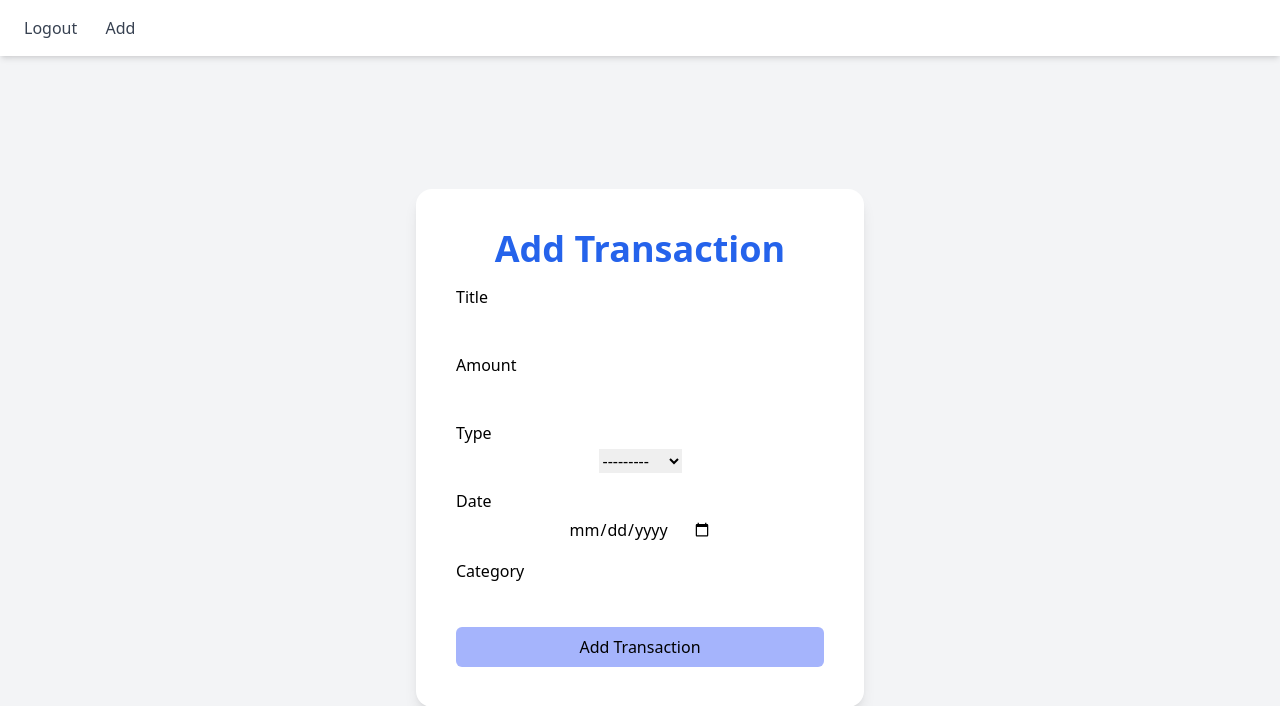
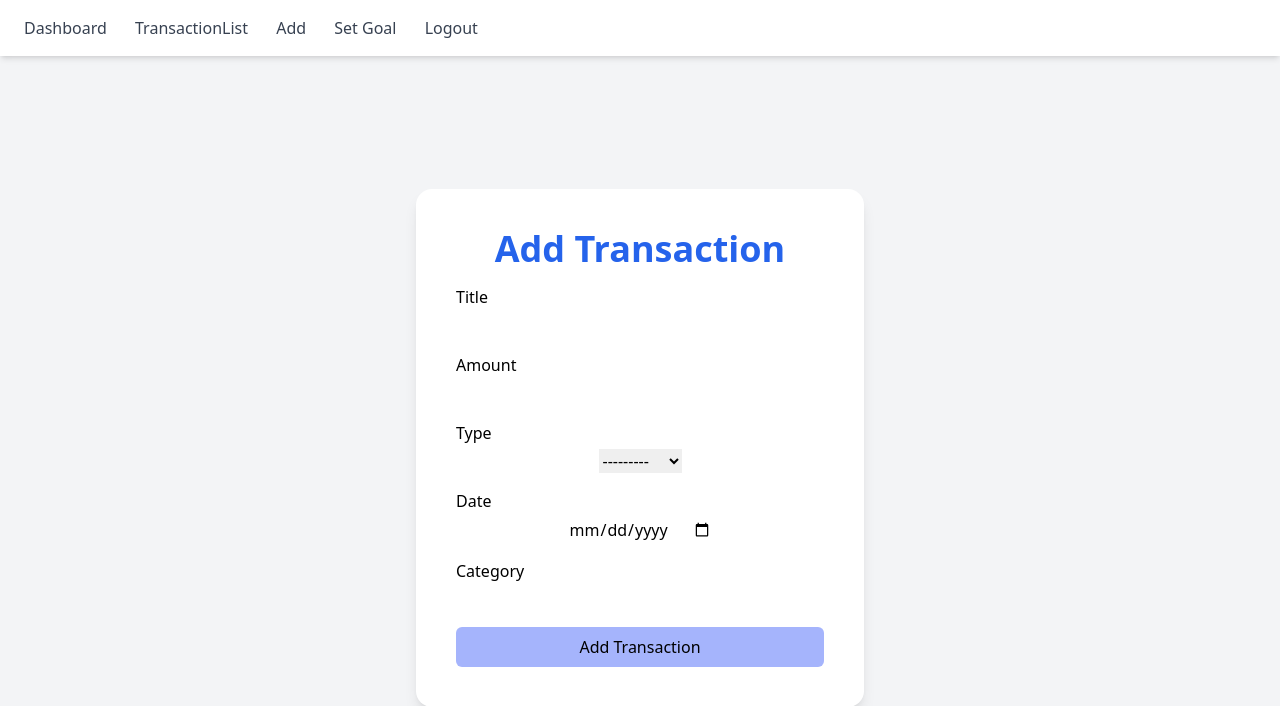
Before and after one commit to MSHAHID1122/Django, a Django app: page /transcation in a window 1280 px wide. Shown: the top 706 px of the page. Run offline with Django 4.2, Linux system fonts and the light colour scheme; a user stored in the database is signed in; parts of the project's set-up code (start-up, migrations or seed data) failed here and were passed over; some libraries are stand-ins or nearby versions.

Commit message:
last commit

```diff
--- a/FinanceApp/finance/forms.py
+++ b/FinanceApp/finance/forms.py
@@ -20,7 +20,7 @@ class TranscationForm(forms.ModelForm):
         }
 class GoalForm(forms.ModelForm):
     class Meta:
-        goal = Goal
+        model = Goal
         fields = ['name','amount','deadline']
         widgets ={
             'deadline':forms.DateInput(attrs={'type':'date'})
--- a/FinanceApp/finance/templates/finance/base.html
+++ b/FinanceApp/finance/templates/finance/base.html
@@ -14,8 +14,11 @@
         {% if user.is_authenticated %}
         <div class="space-x-6">
 
+          <a href="{% url 'dashboard' %}" class="text-gray-700 hover:text-blue-500 font-medium transition"> Dashboard</a>
+          <a href="{% url 'transcationlist' %}" class="text-gray-700 hover:text-blue-500 font-medium transition"> TransactionList</a>
+          <a href="{% url 'transcation' %}" class="text-gray-700 hover:text-blue-500 font-medium transition"> Add</a>
+          <a href="{% url 'setgoal' %}" class="text-gray-700 hover:text-blue-500 font-medium transition"> Set Goal</a>
           <a href="{% url 'logout' %}" class="text-gray-700 hover:text-blue-500 font-medium transition">Logout</a>
-          <a href="{% url 'transcation' %}" class="text-gray-700 hover:text-blue-500 font-medium transition"> Add</a>
         </div>
         {% else %}
         <div class="space-x-6">
--- a/FinanceApp/finance/templates/finance/set_goal.html
+++ b/FinanceApp/finance/templates/finance/set_goal.html
@@ -31,7 +31,7 @@
         </div>
 
         <button class="w-full bg-indigo-300 py-2 rounded-md hover:bg-indigo-400 transition" type="submit">
-            Add Transaction
+            Add Goal
         </button>
     </form>
 </div>
--- a/FinanceApp/finance/views.py
+++ b/FinanceApp/finance/views.py
@@ -38,7 +38,7 @@ class RegisterView(View):
 class Dashboard(LoginRequiredMixin,View):
     def get(self,request,*args,**kwargs):
         transaction = TransactionModel.objects.filter(user = request.user)
-        goals = TransactionModel.objects.filter(user = request.user)
+        goals = Goal.objects.filter(user = request.user)
         totalIncome = TransactionModel.objects.filter(user = request.user,Transcation_type ='Income').aggregate(Sum('amount'))['amount__sum'] or 0
         totalExpense = TransactionModel.objects.filter(user = request.user,Transcation_type ='Expense').aggregate(Sum('amount'))['amount__sum'] or 0
         net_saving = totalIncome - totalExpense
```
Also changed, not shown: FinanceApp/finance/templates/finance/dashboard.html (+22 -1 lines), FinanceApp/db.sqlite3, FinanceApp/finance/migrations/0001_initial.py, FinanceApp/finance/migrations/0002_goal.py (deleted).
